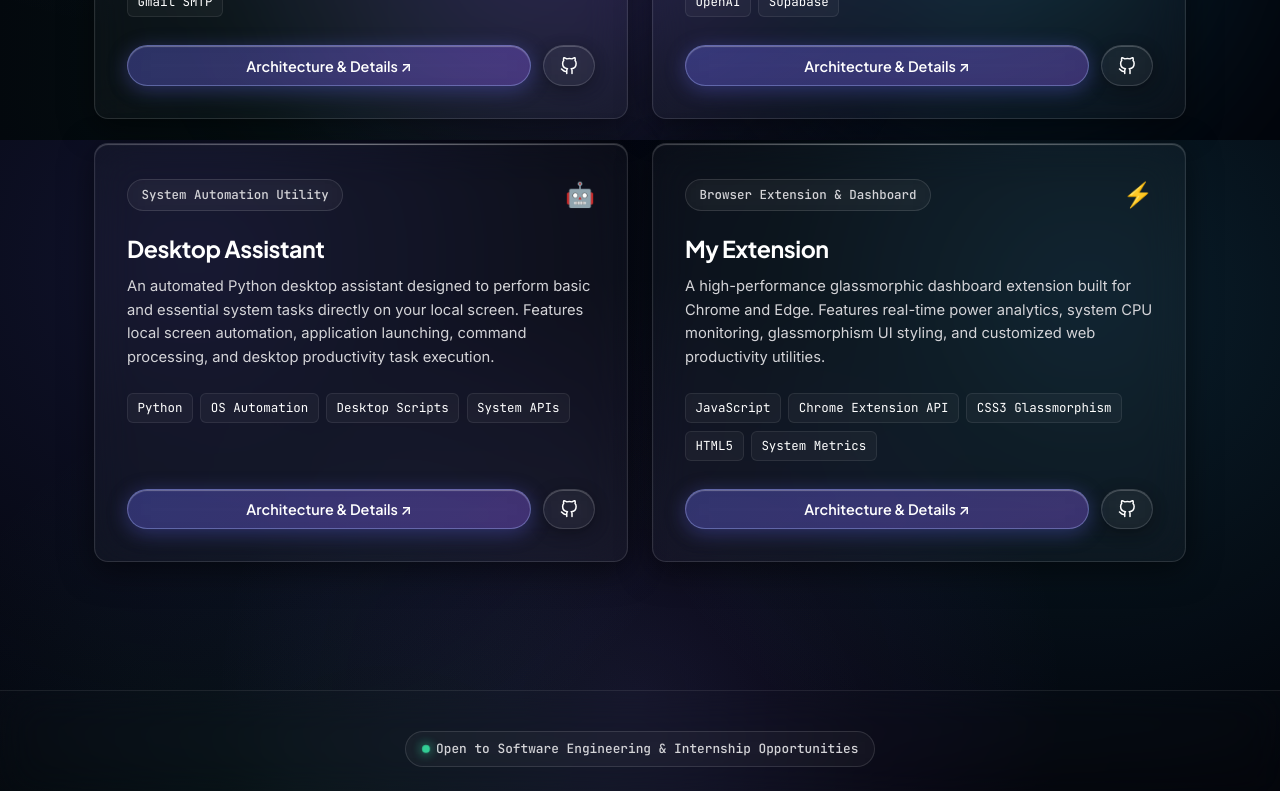
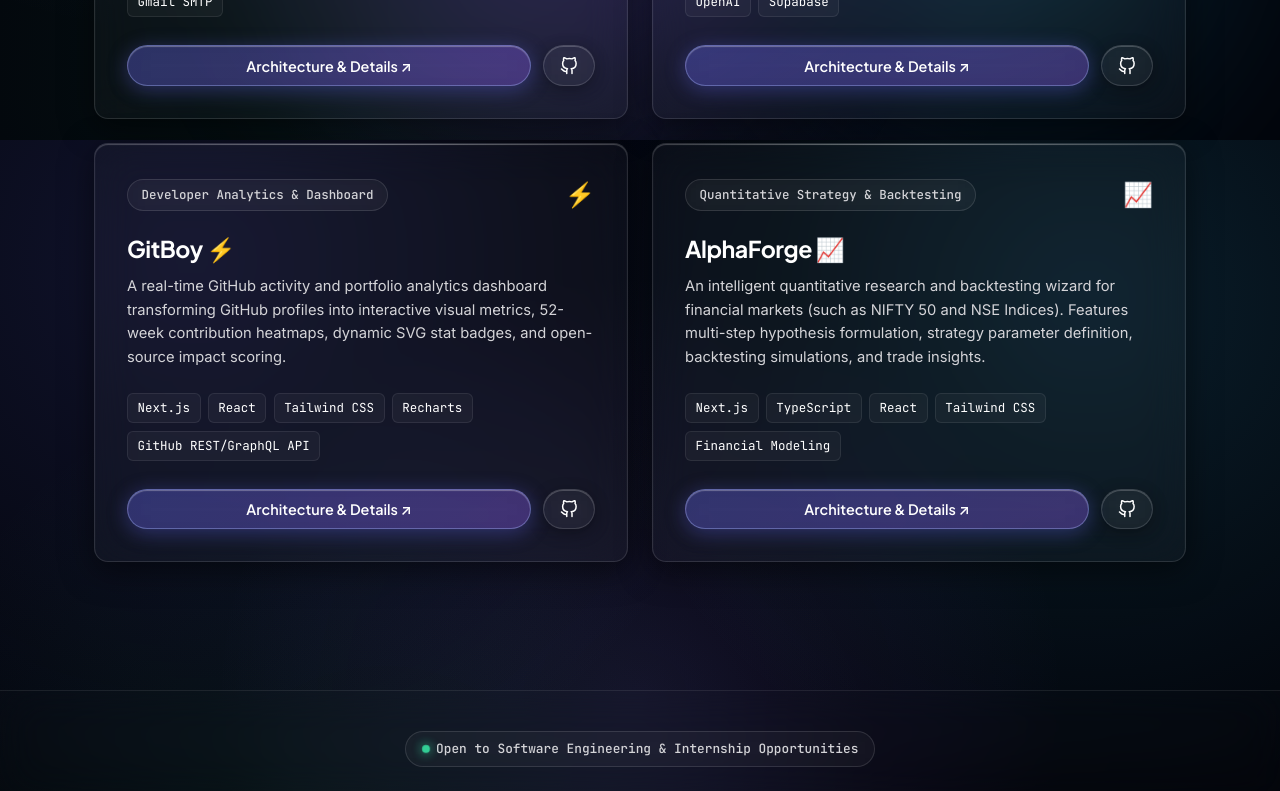
Before and after one commit to Abhinavkanaujiya101/My-Portfolio, a React (Vite) app: page /#/projects in a window 1280 px wide. Shown: the part 660-1451 px from the top of the page. Built offline with nearby package versions, Linux system fonts and the light colour scheme.

Commit message:
Update contact email and replace projects with GitBoy and AlphaForge

```diff
--- a/src/pages/Contact.jsx
+++ b/src/pages/Contact.jsx
@@ -35,12 +35,12 @@
 
       {/* Direct Contact Cards Grid */}
       <div className="grid grid-cols-3" style={{ marginBottom: '2.5rem' }}>
-        <a href="mailto:2k24.cs1a.2411680@gmail.com" style={{ textDecoration: 'none' }}>
+        <a href="mailto:abhinavkanaujia101@gmail.com" style={{ textDecoration: 'none' }}>
           <SketchCard style={{ padding: '1.5rem', textAlign: 'center', height: '100%' }}>
             <div style={{ fontSize: '1.5rem', marginBottom: '0.5rem' }}>✉️</div>
             <div style={{ color: '#FFFFFF', fontWeight: '600', fontSize: '0.92rem' }}>Email</div>
             <div style={{ color: 'var(--text-muted)', fontSize: '0.78rem', marginTop: '0.2rem', wordBreak: 'break-all' }}>
-              2k24.cs1a.2411680@gmail.com
+              abhinavkanaujia101@gmail.com
             </div>
           </SketchCard>
         </a>
@@ -174,7 +174,7 @@
             LinkedIn Profile
           </a>
 
-          <a href="mailto:2k24.cs1a.2411680@gmail.com" className="glass-btn">
+          <a href="mailto:abhinavkanaujia101@gmail.com" className="glass-btn">
             <svg width="18" height="18" viewBox="0 0 24 24" fill="none" stroke="currentColor" strokeWidth="2" strokeLinecap="round" strokeLinejoin="round">
               <path d="M4 4h16c1.1 0 2 .9 2 2v12c0 1.1-.9 2-2 2H4c-1.1 0-2-.9-2-2V6c0-1.1.9-2 2-2z" />
               <polyline points="22,6 12,13 2,6" />
--- a/src/pages/Home.jsx
+++ b/src/pages/Home.jsx
@@ -256,7 +256,7 @@
             </div>
             <h3 style={{ fontSize: '1.15rem', color: '#FFFFFF', marginBottom: '0.5rem' }}>Projects</h3>
             <p style={{ fontSize: '0.88rem', color: 'var(--text-secondary)', lineHeight: '1.5', margin: 0 }}>
-              Full-Stack Secure Chat, OmniBridge AI, and Desktop Utilities.
+              Full-Stack Secure Chat, OmniBridge AI, GitBoy, and AlphaForge.
             </p>
           </SketchCard>
         </Link>
--- a/src/pages/Projects.jsx
+++ b/src/pages/Projects.jsx
@@ -29,23 +29,23 @@
     },
     {
       id: 3,
-      title: "Desktop Assistant",
-      category: "System Automation Utility",
-      description: "An automated Python desktop assistant designed to perform basic and essential system tasks directly on your local screen. Features local screen automation, application launching, command processing, and desktop productivity task execution.",
-      techStack: ["Python", "OS Automation", "Desktop Scripts", "System APIs"],
-      repoUrl: "https://github.com/Abhinavkanaujiya101/Desktop-Assistant",
+      title: "GitBoy ⚡",
+      category: "Developer Analytics & Dashboard",
+      description: "A real-time GitHub activity and portfolio analytics dashboard transforming GitHub profiles into interactive visual metrics, 52-week contribution heatmaps, dynamic SVG stat badges, and open-source impact scoring.",
+      techStack: ["Next.js", "React", "Tailwind CSS", "Recharts", "GitHub REST/GraphQL API"],
+      repoUrl: "https://github.com/Abhinavkanaujiya101/GitBoy",
       liveUrl: null,
-      icon: "🤖",
+      icon: "⚡",
     },
     {
       id: 4,
-      title: "My Extension",
-      category: "Browser Extension & Dashboard",
-      description: "A high-performance glassmorphic dashboard extension built for Chrome and Edge. Features real-time power analytics, system CPU monitoring, glassmorphism UI styling, and customized web productivity utilities.",
-      techStack: ["JavaScript", "Chrome Extension API", "CSS3 Glassmorphism", "HTML5", "System Metrics"],
-      repoUrl: "https://github.com/Abhinavkanaujiya101/My-Extension",
+      title: "AlphaForge 📈",
+      category: "Quantitative Strategy & Backtesting",
+      description: "An intelligent quantitative research and backtesting wizard for financial markets (such as NIFTY 50 and NSE Indices). Features multi-step hypothesis formulation, strategy parameter definition, backtesting simulations, and trade insights.",
+      techStack: ["Next.js", "TypeScript", "React", "Tailwind CSS", "Financial Modeling"],
+      repoUrl: "https://github.com/Abhinavkanaujiya101/AlphaForge",
       liveUrl: null,
-      icon: "⚡",
+      icon: "📈",
     }
   ];
 
@@ -60,7 +60,7 @@
           Featured <span className="text-gradient">Projects</span>
         </h1>
         <p style={{ maxWidth: '600px', margin: '0.5rem auto 0', color: 'var(--text-secondary)' }}>
-          A curated collection of full-stack web applications, AI gateways, desktop utilities, and browser tools.
+          A curated collection of full-stack web applications, AI gateways, developer analytics, and quantitative financial platforms.
         </p>
       </div>
 
```
